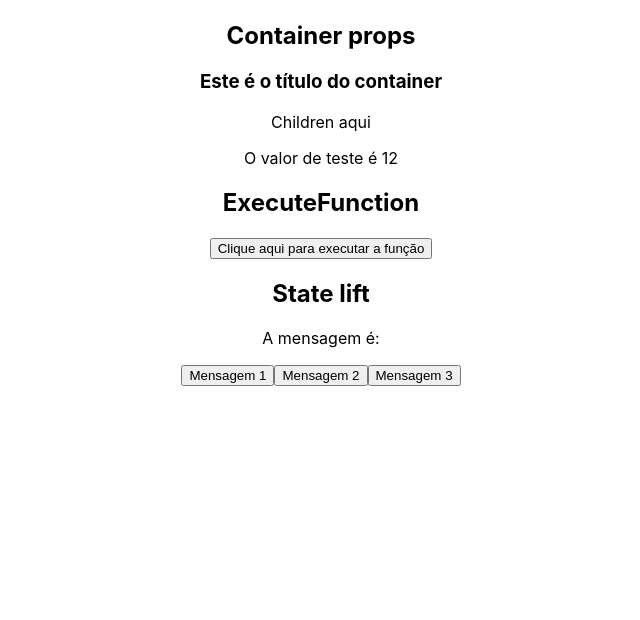
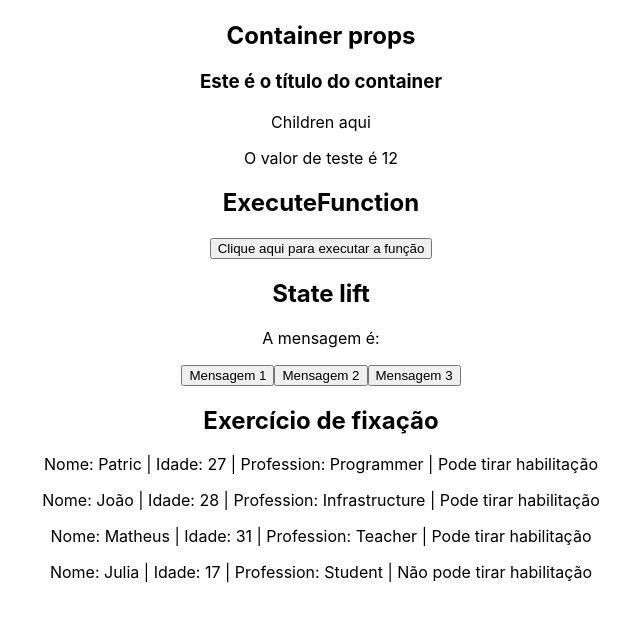
Before and after one commit to PatricPauluk/my_study, a React (Create React App) app in the folder reactjs/React.js Udemy Course/3_AVANCANDO_EM_REACT/secao-3/: page / in a window 1280 px wide. Shown: the part 1309-1929 px from the top of the page, without its empty margins (319-959 px from the left). Built offline with nearby package versions, Linux system fonts and the light colour scheme.

Commit message:
exercise

```diff
--- a/reactjs/React.js Udemy Course/3_AVANCANDO_EM_REACT/secao-3/src/App.js
+++ b/reactjs/React.js Udemy Course/3_AVANCANDO_EM_REACT/secao-3/src/App.js
@@ -14,6 +14,7 @@ import Container from './components/Container';
 import ExecuteFunction from './components/ExecuteFunction';
 import Message from './components/Message';
 import ChangeMessageState from './components/ChangeMessageState';
+import UserDetails from './components/UserDetails';
 
 
 function App() {
@@ -28,6 +29,14 @@ function App() {
     { id: 2, brand: "KIA", color: "Marrom", used: false, km: 213 },
     { id: 3, brand: "Renault", color: "Preto", used: false, km: 4313 },
   ];
+
+  // Array de pessoas para o exercício
+  const users = [
+    { id: 0, name: "Patric", age: 27, profession: "Programmer" },
+    { id: 1, name: "João", age: 28, profession: "Infrastructure" },
+    { id: 2, name: "Matheus", age: 31, profession: "Teacher" },
+    { id: 3, name: "Julia", age: 17, profession: "Student" },
+  ]
 
   // Função para passar no props
   function showMessage() {
@@ -98,6 +107,17 @@ function App() {
       {/* State lift, quando um valor é elevado do componente filho para o componente pai */}
       <Message msg={message} />
       <ChangeMessageState handleMessage={handleMessage} />
+
+      {/* Exercício */}
+      <h2>Exercício de fixação</h2>
+      {users.map(user => (
+        <UserDetails
+          key={user.id}
+          name={user.name}
+          age={user.age}
+          profession={user.profession}
+        />
+      ))}
     </div>
   );
 }
--- /dev/null
+++ b/reactjs/React.js Udemy Course/3_AVANCANDO_EM_REACT/secao-3/src/components/UserDetails.js
@@ -0,0 +1,14 @@
+const UserDetails = ({ name, age, profession }) => {
+  return (
+    <div>
+      <p>
+        Nome: {name} |
+        Idade: {age} |
+        Profession: {profession} |
+        { age >= 18 ? " Pode tirar habilitação" : " Não pode tirar habilitação" }
+      </p>
+    </div>
+  )
+}
+
+export default UserDetails;
```
